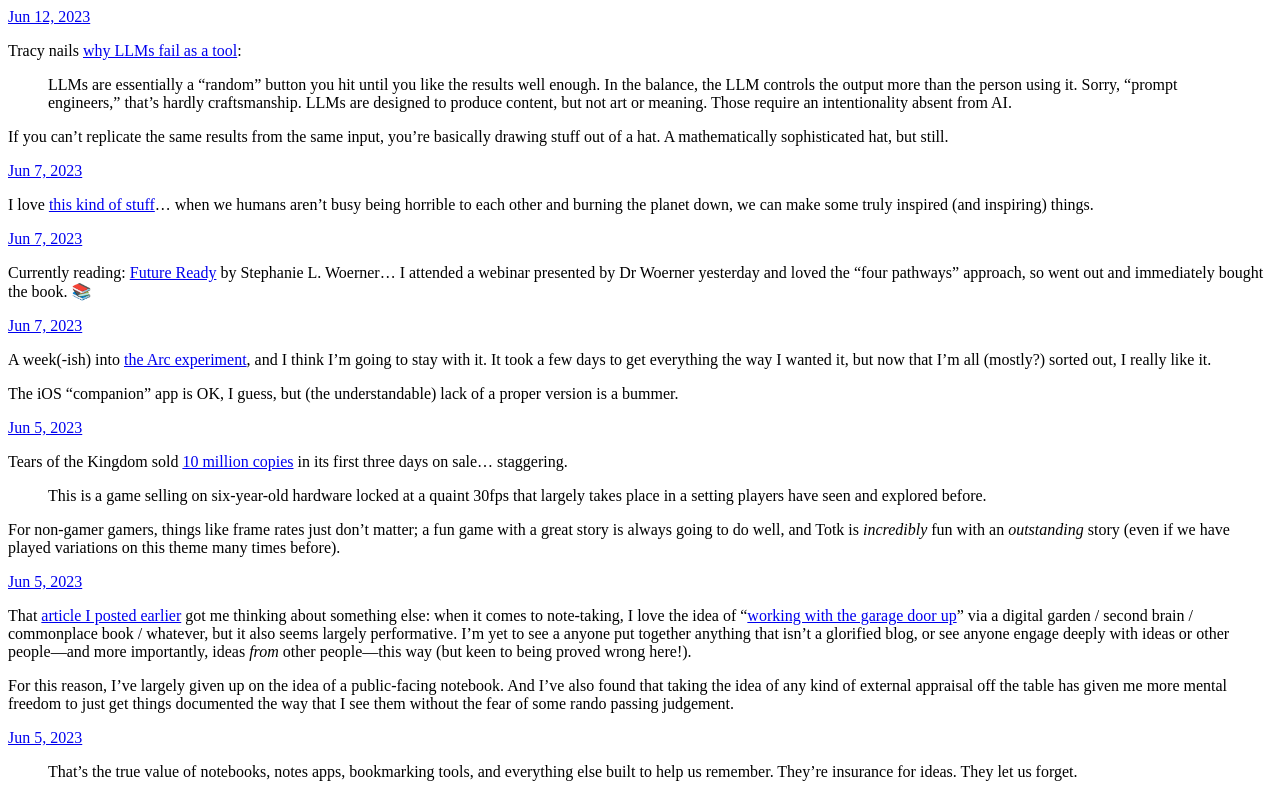
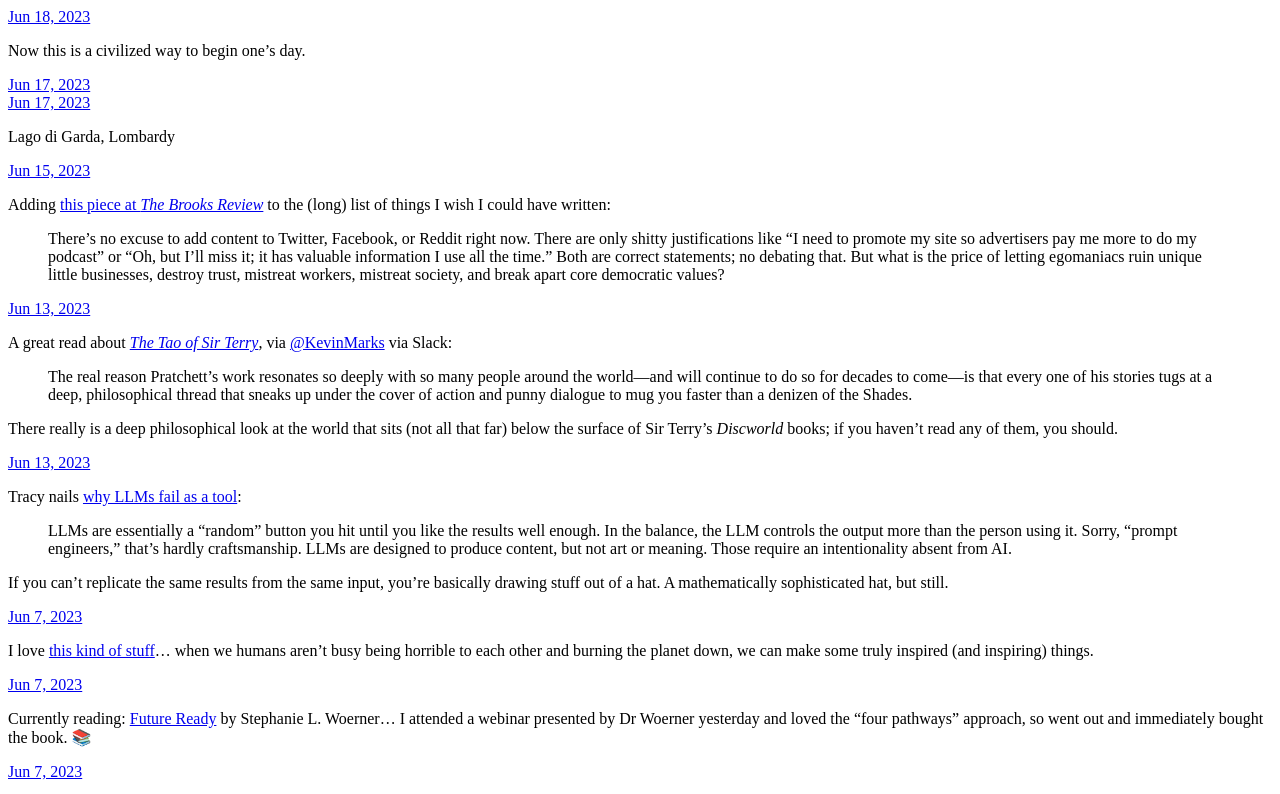
Before and after one commit to campegg/micro.blog, a plain HTML site: page index.html in a window 1280 px wide. Shown: the top 794 px of the page. Drawn offline with Linux system fonts and the light colour scheme.

Commit message:
Archiving from Micro.blog.

```diff
--- a/index.html
+++ b/index.html
@@ -25,7 +25,71 @@
 	  <div class="h-entry">
 
 
-		<a href="https://campegg.com/2023/06/12/tracy-nails-why.html" class="u-url"><time class="dt-published" datetime="2023-06-12 21:22:18 -0400">Jun 12, 2023</time></a>
+		<a href="https://campegg.com/2023/06/18/now-this-is.html" class="u-url"><time class="dt-published" datetime="2023-06-18 09:37:08 &#43;0200">Jun 18, 2023</time></a>
+
+		<div class="e-content">
+			 <p>Now this is a civilized way to begin one’s day.</p>
+<!-- raw HTML omitted -->
+
+		</div>
+	  </div>
+
+	  <div class="h-entry">
+
+
+		<a href="https://campegg.com/2023/06/17/195026.html" class="u-url"><time class="dt-published" datetime="2023-06-17 19:50:26 &#43;0200">Jun 17, 2023</time></a>
+
+		<div class="e-content">
+			 <!-- raw HTML omitted -->
+
+		</div>
+	  </div>
+
+	  <div class="h-entry">
+
+
+		<a href="https://campegg.com/2023/06/17/lago-di-garda.html" class="u-url"><time class="dt-published" datetime="2023-06-17 19:48:41 &#43;0200">Jun 17, 2023</time></a>
+
+		<div class="e-content">
+			 <p>Lago di Garda, Lombardy</p>
+<!-- raw HTML omitted -->
+
+		</div>
+	  </div>
+
+	  <div class="h-entry">
+
+
+		<a href="https://campegg.com/2023/06/15/adding-this-piece.html" class="u-url"><time class="dt-published" datetime="2023-06-15 17:13:23 &#43;0200">Jun 15, 2023</time></a>
+
+		<div class="e-content">
+			 <p>Adding <a href="https://brooksreview.net/2023/06/weve-lost-our-damn-outrage-because-the-community-knows-where-their-money-comes-from-and-are-scared-to-lose-that-income-but-my-fucking-money-comes-from-readers-and-im-pissed/">this piece at <em>The Brooks Review</em></a> to the (long) list of things I wish I could have written:</p>
+<blockquote>
+<p>There’s no excuse to add content to Twitter, Facebook, or Reddit right now. There are only shitty justifications like “I need to promote my site so advertisers pay me more to do my podcast” or “Oh, but I’ll miss it; it has valuable information I use all the time.” Both are correct statements; no debating that. But what is the price of letting egomaniacs ruin unique little businesses, destroy trust, mistreat workers, mistreat society, and break apart core democratic values?</p>
+</blockquote>
+
+		</div>
+	  </div>
+
+	  <div class="h-entry">
+
+
+		<a href="https://campegg.com/2023/06/13/a-great-read.html" class="u-url"><time class="dt-published" datetime="2023-06-13 16:00:40 &#43;0200">Jun 13, 2023</time></a>
+
+		<div class="e-content">
+			 <p>A great read about <a href="https://www.tor.com/2023/06/12/pratchett-and-philosophy-the-tao-of-sir-terry/"><em>The Tao of Sir Terry</em></a>, via <a href="https://xoxo.zone/@KevinMarks">@KevinMarks</a> via Slack:</p>
+<blockquote>
+<p>The real reason Pratchett’s work resonates so deeply with so many people around the world—and will continue to do so for decades to come—is that every one of his stories tugs at a deep, philosophical thread that sneaks up under the cover of action and punny dialogue to mug you faster than a denizen of the Shades.</p>
+</blockquote>
+<p>There really is a deep philosophical look at the world that sits (not all that far) below the surface of Sir Terry&rsquo;s <em>Discworld</em> books; if you haven&rsquo;t read any of them, you should.</p>
+
+		</div>
+	  </div>
+
+	  <div class="h-entry">
+
+
+		<a href="https://campegg.com/2023/06/12/tracy-nails-why.html" class="u-url"><time class="dt-published" datetime="2023-06-13 03:22:18 &#43;0200">Jun 13, 2023</time></a>
 
 		<div class="e-content">
 			 <p>Tracy nails <a href="https://tracydurnell.com/2023/06/12/llms-fail-as-a-tool-because-results-are-not-replicable/">why LLMs fail as a tool</a>:</p>
@@ -40,7 +104,7 @@
 	  <div class="h-entry">
 
 
-		<a href="https://campegg.com/2023/06/07/i-love-this.html" class="u-url"><time class="dt-published" datetime="2023-06-07 17:14:28 -0400">Jun 7, 2023</time></a>
+		<a href="https://campegg.com/2023/06/07/i-love-this.html" class="u-url"><time class="dt-published" datetime="2023-06-07 23:14:28 &#43;0200">Jun 7, 2023</time></a>
 
 		<div class="e-content">
 			 <p>I love <a href="https://kottke.org/23/06/real-life-infrastructure-that-looks-like-sci-fi">this kind of stuff</a>&hellip; when we humans aren&rsquo;t busy being horrible to each other and burning the planet down, we can make some truly inspired (and inspiring) things.</p>
```
